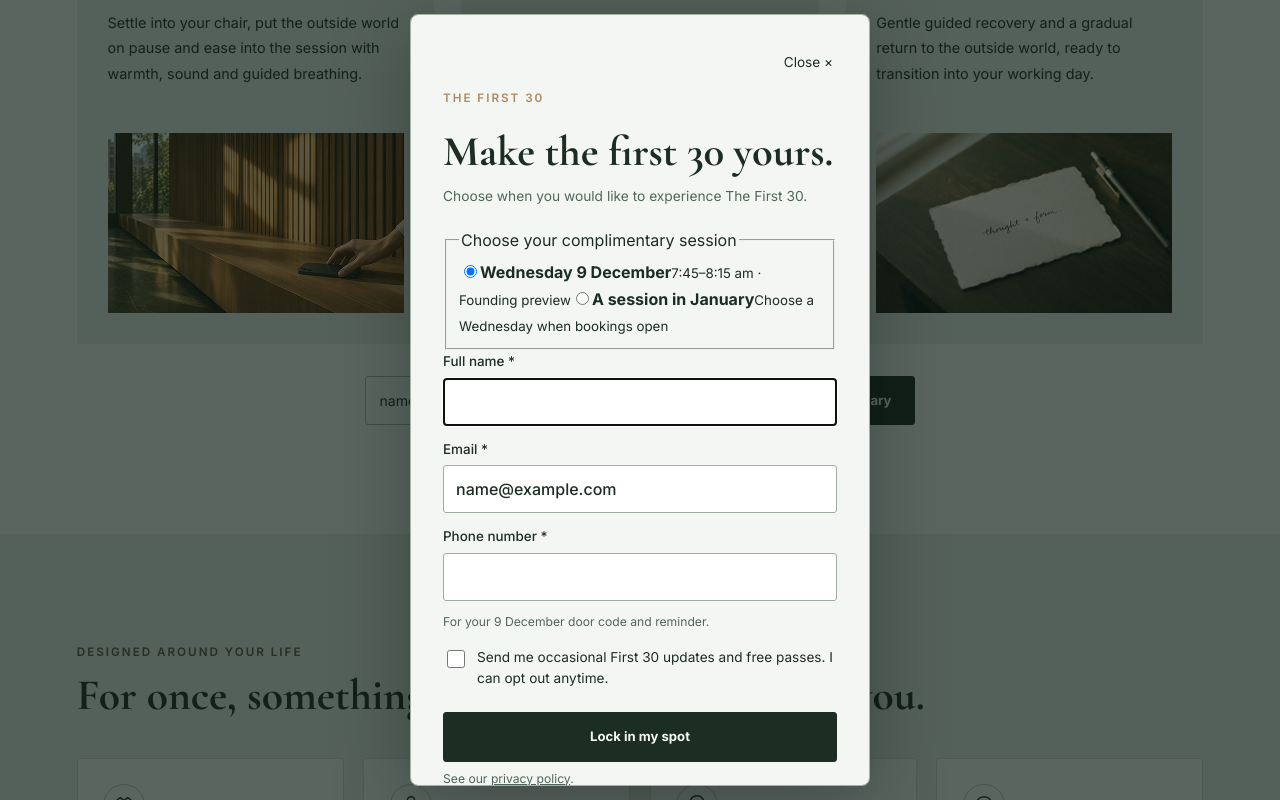
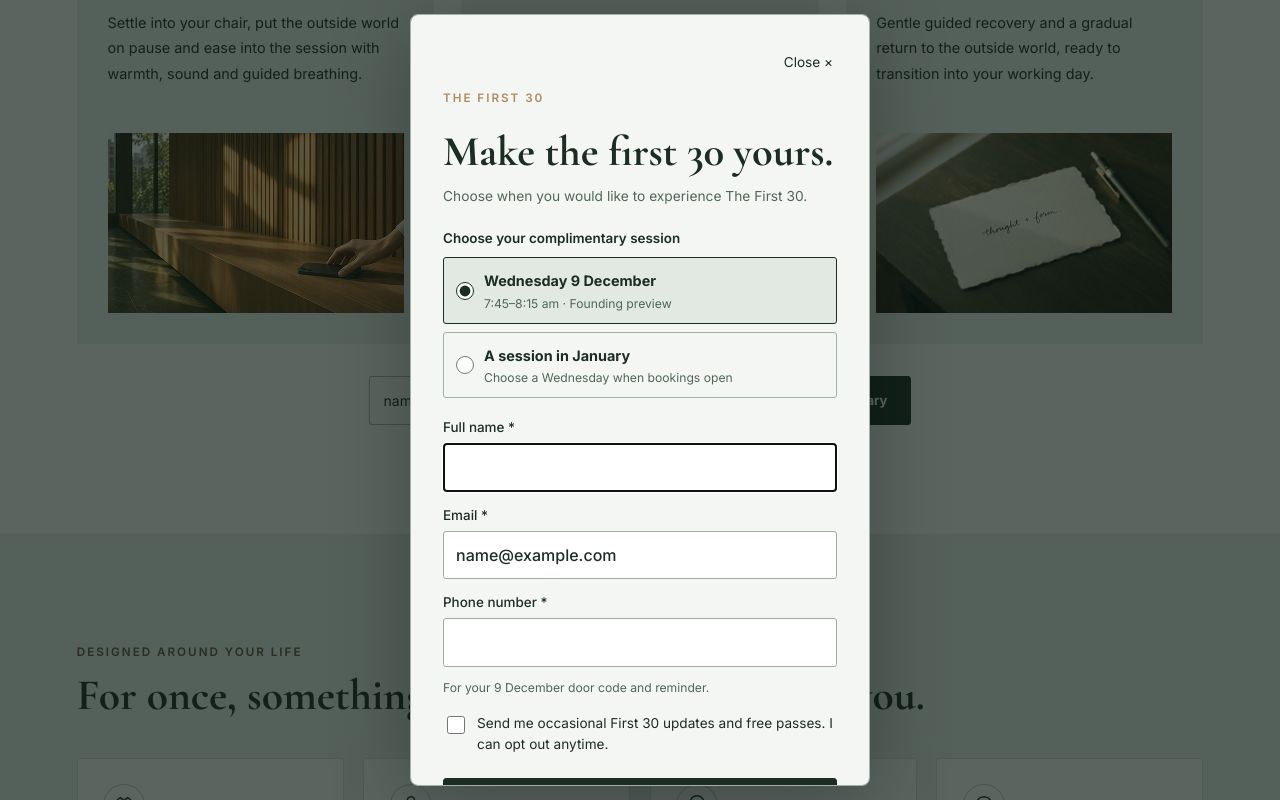
Before and after one commit to thefirst30/first-30-website, a plain HTML site: page index.html in a window 1280 px wide. Both pictures are taken after typing "name@example.com" into the empty fields and a click on the button "Experience it for yourself — complimentary". Shown: the part 1898-2698 px from the top of the page. Drawn offline with nearby package versions, Linux system fonts and the light colour scheme.

Commit message:
Join desktop email and booking controls and style session selector

```diff
--- a/styles.css
+++ b/styles.css
@@ -553,3 +553,20 @@ footer .footer-research-disclaimer {flex:0 0 100%;font-size:.73rem;line-height:1
  .homepage-rsvp-start input,#book .invitation-card .homepage-rsvp-start input,#book .invitation-card .homepage-rsvp-start .button,#final-cta .homepage-rsvp-start .button {width:100%;flex:auto}
  .homepage-rsvp-start input {font-size:16px}
 }
+
+/* Joined booking control and complimentary session choices */
+@media(min-width:601px) {
+  .homepage-rsvp-start {gap:0}
+  .homepage-rsvp-start input {border-radius:3px 0 0 3px;border-right:0}
+  .homepage-rsvp-start .button {border-radius:0 3px 3px 0}
+  .homepage-rsvp-start .button:hover {transform:none}
+  .homepage-rsvp-start input:focus-visible {position:relative;z-index:1;outline-offset:-2px}
+}
+#homepage-rsvp .rsvp-session-choices {border:0;padding:0;margin:0 0 18px;display:grid;gap:8px;min-width:0}
+#homepage-rsvp .rsvp-session-choices legend {font-weight:600;font-size:.84rem;margin-bottom:8px;padding:0}
+#homepage-rsvp .rsvp-session-option {display:flex;align-items:center;gap:10px;border:1px solid #a2b3a4;border-radius:3px;padding:11px 12px;cursor:pointer;line-height:1.4}
+#homepage-rsvp .rsvp-session-option:has(input:checked) {background:var(--sage);border-color:var(--ink)}
+#homepage-rsvp .rsvp-session-option input {flex:none;accent-color:var(--ink);width:18px;height:18px;margin:0}
+#homepage-rsvp .rsvp-session-option strong {font-size:.9rem}
+#homepage-rsvp .rsvp-session-option small {display:block;font-size:.76rem;color:#516658;margin-top:3px}
+#homepage-rsvp .rsvp-email-fallback {display:block;font-size:.82rem;text-decoration:underline;margin-bottom:8px}
```
